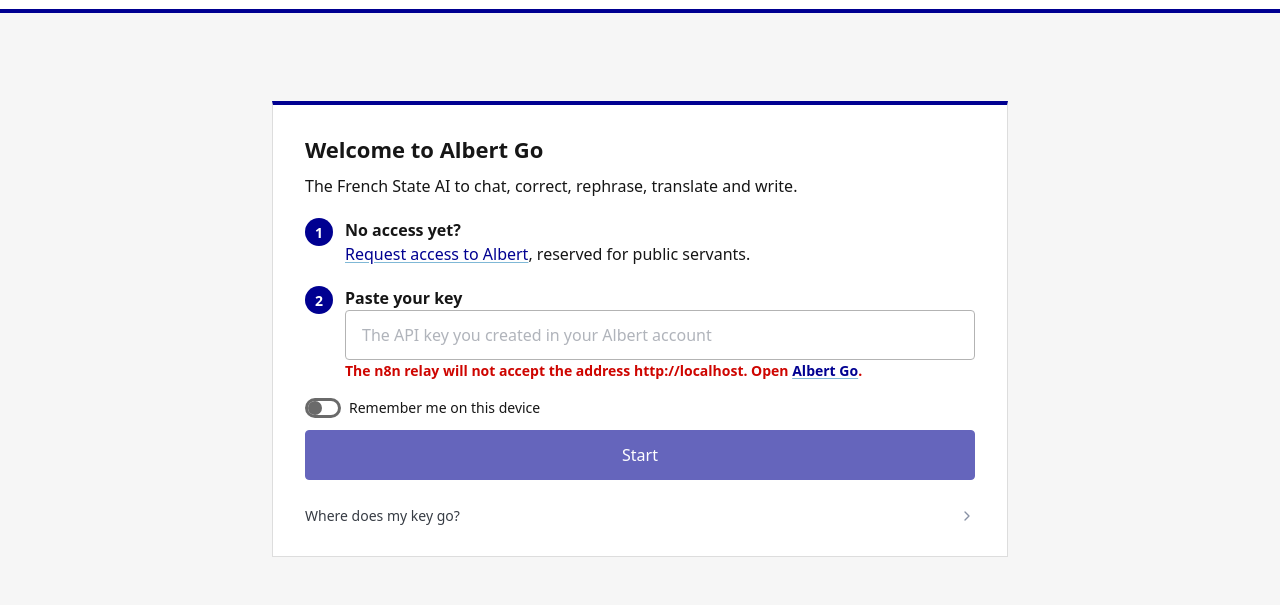
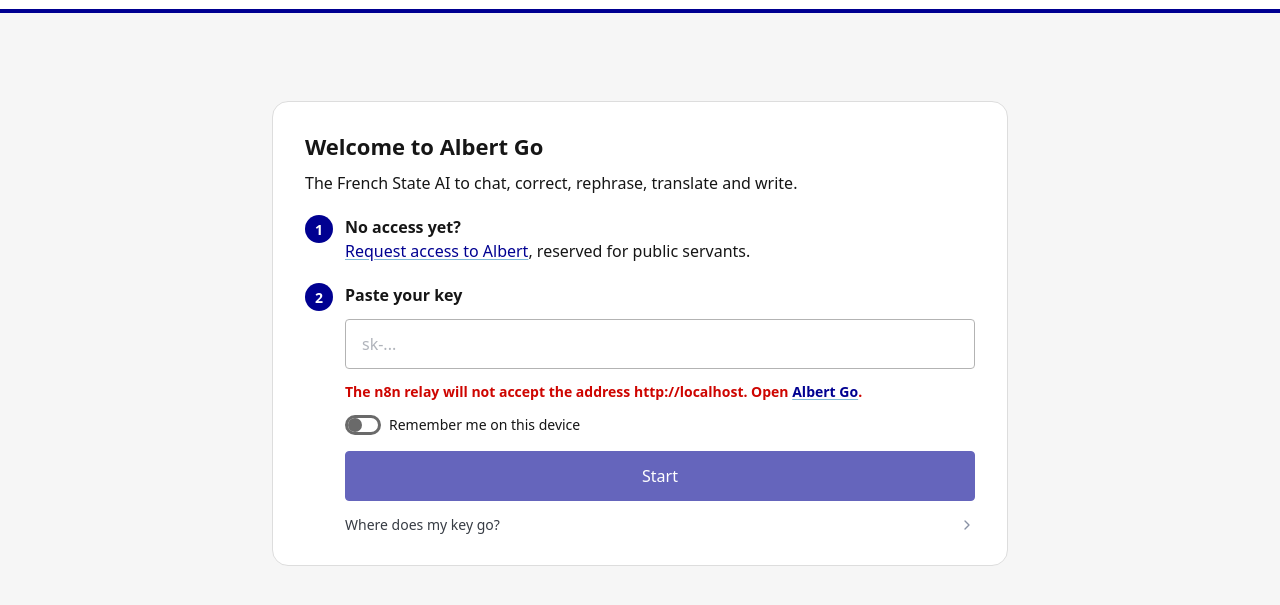
Before and after one commit to obook/albert-go, a plain HTML site: page public/index.html in a window 1280 px wide. Shown: the part 55-660 px from the top of the page. Drawn offline with Linux system fonts and the light colour scheme.

Commit message:
style(accueil): Sans filet bleu, étape 2 regroupée, exemple sk-...
Champ, interrupteur et bouton alignés sous l'étape 2 ; coins arrondis comme les autres cartes.

```diff
--- a/public/index.html
+++ b/public/index.html
@@ -181,15 +181,15 @@
                            required
                            data-t-attr="placeholder:cle.exemple">
                     <p id="message-cle" class="message-cle" role="status"></p>
+                    <label class="interrupteur">
+                        <input type="checkbox"
+                               id="partage-accueil"
+                               role="switch">
+                        <span data-t="cle.souvenir"></span>
+                    </label>
+                    <button type="submit" class="bouton-principal" data-t="cle.enregistrer"></button>
                 </li>
             </ol>
-            <label class="interrupteur">
-                <input type="checkbox"
-                       id="partage-accueil"
-                       role="switch">
-                <span data-t="cle.souvenir"></span>
-            </label>
-            <button type="submit" class="bouton-principal" data-t="cle.enregistrer"></button>
             <details class="details-cle">
                 <summary data-t="cle.ou-va"></summary>
                 <p data-t-html="cle.stockee"></p>
--- a/public/js/langues/de.js
+++ b/public/js/langues/de.js
@@ -74,7 +74,7 @@ I18n.TEXTES.de = {
     /* Schlüsselbildschirm. */
     'cle.intro': 'Die KI des französischen Staates zum Chatten, Korrigieren, Umformulieren, Übersetzen und Schreiben.',
     'cle.etape-acces': 'Noch kein Zugang?',
-    'cle.exemple': 'Der in Ihrem Albert-Konto erstellte API-Schlüssel',
+    'cle.exemple': 'sk-...',
     'cle.souvenir': 'Auf diesem Gerät angemeldet bleiben',
     'cle.ou-va': 'Wohin geht mein Schlüssel?',
     'cle.titre': 'Willkommen bei Albert Go',
--- a/public/js/langues/en.js
+++ b/public/js/langues/en.js
@@ -74,7 +74,7 @@ I18n.TEXTES.en = {
     /* Key screen. */
     'cle.intro': 'The French State AI to chat, correct, rephrase, translate and write.',
     'cle.etape-acces': 'No access yet?',
-    'cle.exemple': 'The API key you created in your Albert account',
+    'cle.exemple': 'sk-...',
     'cle.souvenir': 'Remember me on this device',
     'cle.ou-va': 'Where does my key go?',
     'cle.titre': 'Welcome to Albert Go',
--- a/public/js/langues/es.js
+++ b/public/js/langues/es.js
@@ -74,7 +74,7 @@ I18n.TEXTES.es = {
     /* Pantalla de la clave. */
     'cle.intro': 'La IA del Estado francés para charlar, corregir, reformular, traducir y redactar.',
     'cle.etape-acces': '¿Todavía sin acceso?',
-    'cle.exemple': 'La clave API creada en su cuenta Albert',
+    'cle.exemple': 'sk-...',
     'cle.souvenir': 'Recordarme en este dispositivo',
     'cle.ou-va': '¿Adónde va mi clave?',
     'cle.titre': 'Bienvenido a Albert Go',
--- a/public/js/langues/fr.js
+++ b/public/js/langues/fr.js
@@ -74,7 +74,7 @@ I18n.TEXTES.fr = {
     /* Écran de la clé. */
     'cle.intro': 'L\'IA de l\'État pour discuter, corriger, reformuler, traduire et rédiger.',
     'cle.etape-acces': 'Pas encore d\'accès ?',
-    'cle.exemple': 'La clé API créée dans votre compte Albert',
+    'cle.exemple': 'sk-...',
     'cle.souvenir': 'Se souvenir de moi sur cet appareil',
     'cle.ou-va': 'Où va ma clé ?',
     'cle.titre': 'Bienvenue sur Albert Go',
--- a/public/styles/conversation.css
+++ b/public/styles/conversation.css
@@ -26,7 +26,7 @@ main {
     padding: 2rem;
     background: var(--surface);
     border: 1px solid var(--bord);
-    border-top: 4px solid var(--bleu);
+    border-radius: 1rem;
     display: grid;
     gap: 0.75rem;
 }
@@ -68,11 +68,15 @@ main {
     font-size: 0.875rem;
 }
 .accueil .etapes strong { display: block; }
-.accueil .etapes label { margin-top: 0; }
+/* Étape 2 : champ, interrupteur et bouton empilés à la même marge que le texte. */
+.accueil .etapes > li:last-child { display: grid; gap: 0.75rem; }
+.accueil .etapes label { margin: 0; }
 .accueil .etapes input { margin-bottom: 0; }
+.accueil .etapes .bouton-principal { justify-self: stretch; width: auto; margin: 0.25rem 0 0; }
+.accueil .message-cle:empty { display: none; }
 
 /* Détails techniques repliés : pour qui veut savoir, sans effrayer les autres. */
-.accueil .details-cle { margin: 0; font-size: 0.875rem; color: var(--texte-doux); }
+.accueil .details-cle { margin: 0 0 0 2.5rem; font-size: 0.875rem; color: var(--texte-doux); }
 .accueil .details-cle summary { cursor: pointer; }
 .accueil .details-cle p { margin-top: 0.5rem; }
 
```
